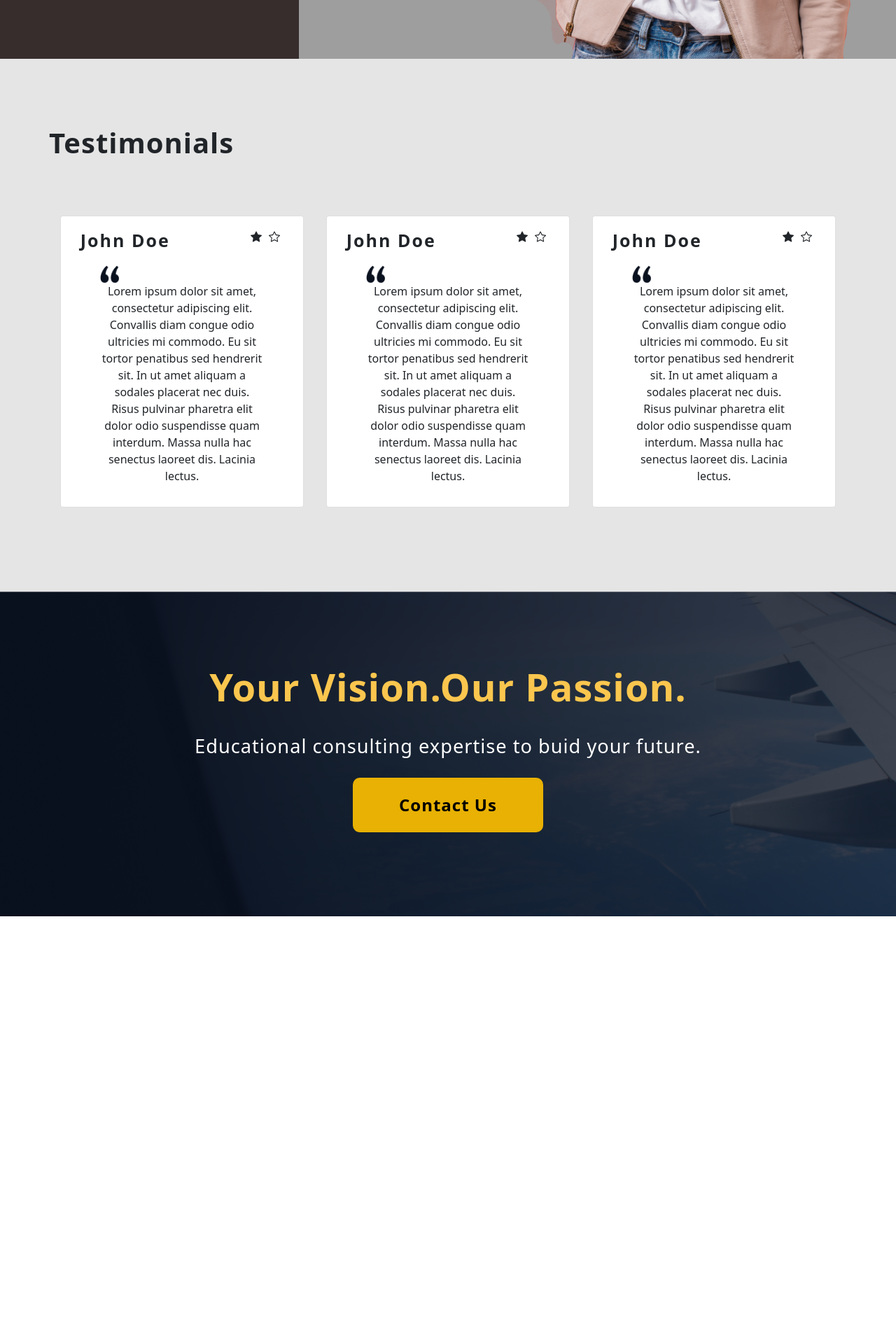
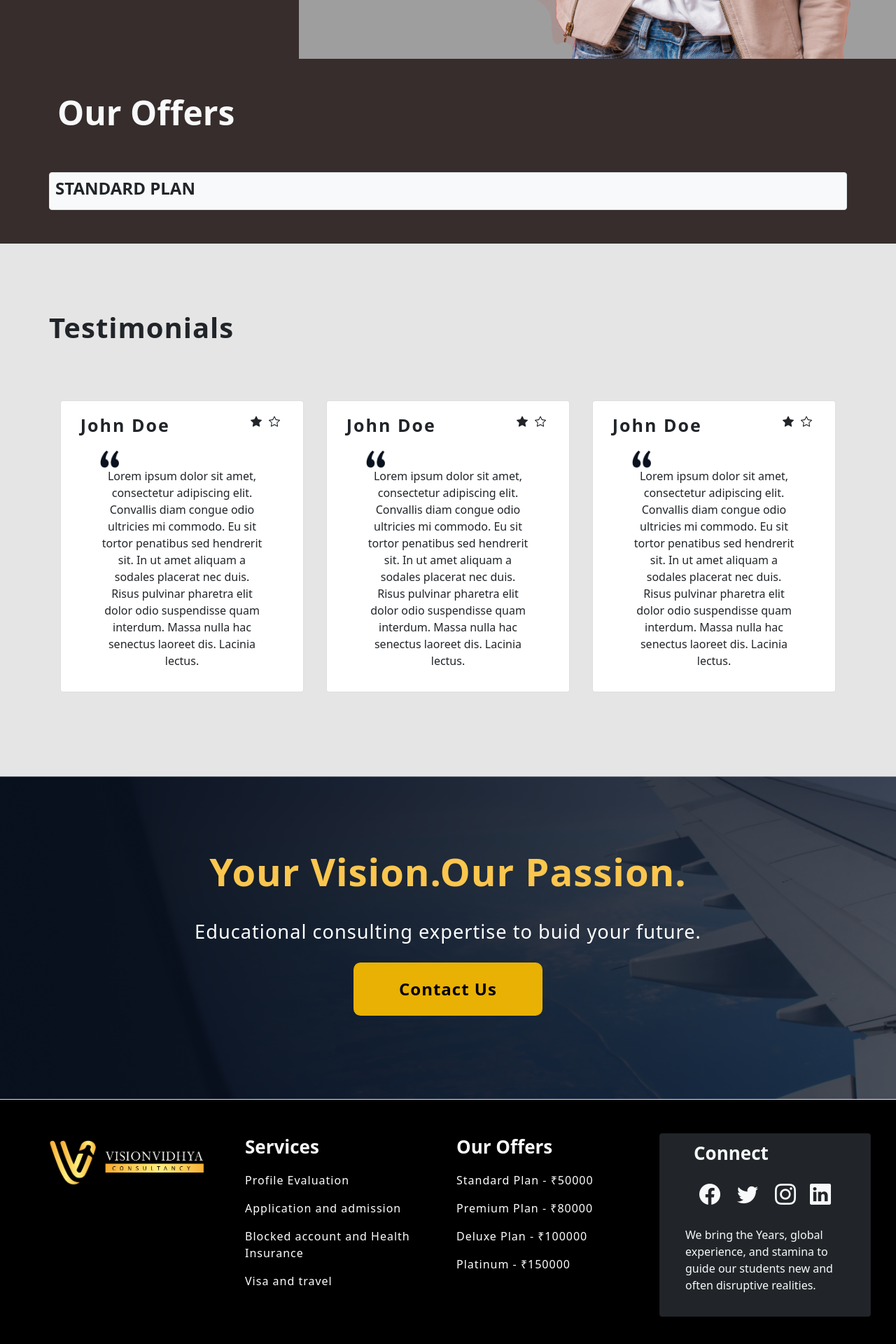
Before and after one commit to gayathriv93/vision-vidhya-, a React (Create React App) app: page / in a window 1280 px wide. Shown: the part 716-2636 px from the top of the page at 70% size. Before the commit the page ends 2025 px from the top, so only its background shows below. Built offline with nearby package versions, Linux system fonts and the light colour scheme; grey boxes are pictures that could not be loaded.

Commit message:
Footer-done

```diff
--- a/package.json
+++ b/package.json
@@ -7,6 +7,7 @@
     "@testing-library/react": "^11.2.7",
     "@testing-library/user-event": "^12.8.3",
     "bootstrap": "^5.1.3",
+    "bootstrap-icons": "^1.7.1",
     "react": "^17.0.2",
     "react-dom": "^17.0.2",
     "react-router-dom": "^6.0.2",
--- a/src/App.js
+++ b/src/App.js
@@ -1,18 +1,23 @@
 import './App.css';
 import 'bootstrap/dist/css/bootstrap.min.css';
+import 'bootstrap-icons/font/bootstrap-icons.css';
 import { Switch, BrowserRouter, Route, Redirect } from 'react-router-dom';
 import Navbar from './Navbar-component/navbar';
 import Bannercomponent from './Bannercomponent/Bannercomponent';
 import Testimonal from './Testimonal-component/Testimonal';
 import FooterBanner from './Footer-banner/Footer-banner';
+import Footer from './Footer/Footer';
+import Offers from './Our-Offers/Offers';
 
 function App() {
   return (
     <div>
       <Navbar ></Navbar>
       <Bannercomponent></Bannercomponent>
+      <Offers></Offers>
       <Testimonal></Testimonal>
       <FooterBanner></FooterBanner>
+      <Footer></Footer>
     </div>
   );
 }
--- a/src/Footer-banner/Footer-banner.css
+++ b/src/Footer-banner/Footer-banner.css
@@ -1,27 +1,28 @@
 .footer-banner-bg {
-background-image: url(../images/Bottom-banner.png);
-height: 100%;
+    background-image: url(../images/Bottom-banner.png);
+    /* height: 100%; */
+    background-size: cover;
 }
-.bigtext{
+
+.bigtext {
     color: var(--app-footerbanner-content);
     font-size: 3.4rem;
     letter-spacing: 1px;
     font-weight: bold;
-    font-style: Spartan;
 }
-.smalltext{
+
+.smalltext {
     font-size: 1.7rem;
     letter-spacing: 1px;
     color: white;
-    font-style: Spartan;
+}
 
-}
-.contact-btn{
+.contact-btn {
     background-color: var(--app-secondary-shade);
     color: black;
     font-weight: bold;
     font-size: 1.5rem;
     letter-spacing: 1px;
-    font-style: Spartan;
-padding: 20px 65px;
+    padding: 20px 65px;
+    border: none;
 }
--- a/src/Footer-banner/Footer-banner.js
+++ b/src/Footer-banner/Footer-banner.js
@@ -5,10 +5,10 @@ class FooterBanner extends Component {
     render() {
         return (
             <div className="container-fluid footer-banner-bg py-5">
-                <section className="row text-center py-5 ">
+                <section className="row text-center py-5">
                     <div className="bigtext pb-4">Your Vision.Our Passion.</div>
-                    <div className=" smalltext pb-4">Educational consulting expertise to buid your future.</div>
-                    <div className="pb-4"><button className="contact-btn btn ">Contact Us</button></div>
+                    <div className="smalltext pb-4">Educational consulting expertise to buid your future.</div>
+                    <div className="pb-4"><button className="contact-btn">Contact Us</button></div>
                 </section>
             </div>
         )
--- /dev/null
+++ b/src/Footer/Footer.css
@@ -0,0 +1,20 @@
+.footer-headings{
+    font-size: 26px;
+    font-weight: bold;
+}
+a{
+    color: white;
+    font-size: 16px;
+
+
+}
+ a:hover,i:hover{
+    color: var(--app-secondary-shade);
+}
+i{
+font-size: 30px;
+}
+.connect-bg{
+    /* background: #FFFFFF; */
+    background: black;
+}
--- /dev/null
+++ b/src/Footer/Footer.js
@@ -0,0 +1,76 @@
+import { Component } from "react";
+import './Footer.css';
+import logo from '../images/vv-nav-logo.png'
+
+class Footer extends Component {
+    render() {
+        return (
+            <div className="container-fluid connect-bg p-5">
+                <div className="row">
+                    {/* logo */}
+                    <div className="col-12 col-md-3 d-flex justify-content-start text-light align-items-center h-100">
+                        <img className="img-fluid " src={logo} alt="logo" ></img>
+                    </div>
+                    {/* Services */}
+                    <div className="col-12 col-md-3 d-flex justify-content-start text-light">
+                        <div >
+                            <div className="footer-headings pb-3">Services</div>
+                            <div className="pb-3">
+                                <a className="text-decoration-none fw-normal  mx-0" href="">Profile Evaluation</a>
+
+                            </div>
+                            <div className="pb-3">
+                                <a className="text-decoration-none fw-normal mx-0" href="">Application and admission</a>
+                            </div>
+                            <div className="pb-3">
+                                <a className="text-decoration-none fw-normal  mx-0" href="">Blocked account and Health Insurance</a>
+                            </div>
+                            <div className="pb-3">
+                                <a className="text-decoration-none fw-normal  mx-0" href="">Visa and travel</a>
+                            </div>
+                        </div>
+
+
+
+                    </div>
+                    {/* Offers */}
+                    <div className="col-12 col-md-3 d-flex justify-content-start text-light">
+                        <div >
+                            <div className="footer-headings pb-3">Our Offers</div>
+                            <div className="pb-3">
+                                <a className="text-decoration-none fw-normal  mx-0" href=""> Standard Plan - ₹50000 </a>
+
+                            </div>
+                            <div className="pb-3">
+                                <a className="text-decoration-none fw-normal mx-0" href="">Premium Plan - ₹80000</a>
+                            </div>
+                            <div className="pb-3">
+                                <a className="text-decoration-none fw-normal  mx-0" href="">Deluxe Plan - ₹100000 </a>
+                            </div>
+                            <div className="pb-3">
+                                <a className="text-decoration-none fw-normal  mx-0" href="">Platinum - ₹150000</a>
+                            </div>
+                        </div>
+                    </div>
+                    {/* connect */}
+                    <div className="col-12 col-md-3 text-light card px-5 py-2  bg-dark" >
+                        <div className="footer-headings pb-3">Connect</div>
+                        {/* social buttons */}
+                        <div className="row pb-4">
+                            <i className="bi bi-facebook col-2 mx-2"></i>
+                            <i className="bi bi-twitter col-2 mx-2"></i>
+                            <i className="bi bi-instagram col-2 mx-2"></i>
+                            <i className="bi bi-linkedin col-2 mx-1"></i>
+                        </div>
+                        <div className="row pb-4">
+                            We bring the Years, global experience, and stamina to guide our students new and often disruptive realities.
+                        </div>
+
+                    </div>
+                </div>
+
+            </div>
+        )
+    }
+}
+export default Footer;
--- /dev/null
+++ b/src/Our-Offers/Offers.css
@@ -0,0 +1,6 @@
+.container-bg{
+  background: var(--app-offercontainer-bg);
+}
+.banner-heading{
+    font-size: 3rem;
+}
--- /dev/null
+++ b/src/Our-Offers/Offers.js
@@ -0,0 +1,22 @@
+import { Component } from "react";
+import './Offers.css';
+
+class Offers extends Component {
+    render() {
+        return (
+            <div className="container-fluid container-bg py-5">
+                <section className="container">
+                    <h1 className="text-light fw-bold banner-heading pb-5">Our Offers</h1>
+{/* offers */}
+                    <div className="row ">
+<div className="col border rounded bg-light p-2">
+<h4 className="fw-bold">STANDARD PLAN</h4>
+</div>
+                    </div>
+                </section>
+            </div>
+        )
+    }
+}
+
+export default Offers;
--- a/src/index.css
+++ b/src/index.css
@@ -2,6 +2,7 @@
   --app-primary: #F8AE33;
   --app-secondary-shade:#E8B103;
   --app-testimonal-bg:#E5E5E5;
+  --app-offercontainer-bg:#362D2C;
 
   --app-footerbanner-content:#FBC64E;
 
@@ -14,7 +15,10 @@ body {
     sans-serif;
   -webkit-font-smoothing: antialiased;
   -moz-osx-font-smoothing: grayscale;
+  font-family: Spartan;
+
 }
+
 
 code {
   font-family: source-code-pro, Menlo, Monaco, Consolas, 'Courier New',
```
Also changed, not shown: 1 other file (tests, documents, lock files or other folders).
